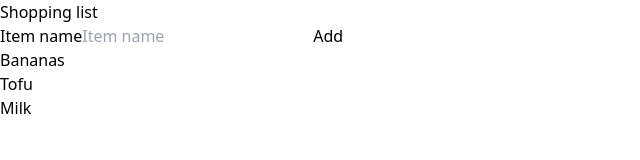
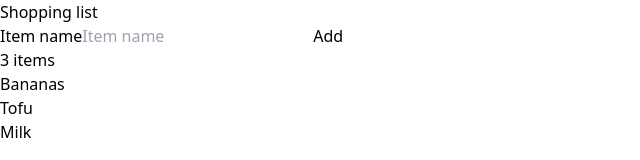
Before and after one commit to LeBenLeBen/vue-workshop, a Vue app: page / in a window 1280 px wide. Shown: the top 160 px of the page, without its empty margins (0-640 px from the left). Built offline with nearby package versions, Linux system fonts and the light colour scheme.

Commit message:
Add items counter

```diff
--- a/src/App.vue
+++ b/src/App.vue
@@ -22,6 +22,10 @@
         Add
       </button>
     </form>
+
+    <div class="text-gray-600 tracking-wide text-sm uppercase text-center">
+      {{ counter }}
+    </div>
 
     <ul class="my-6 border-b border-gray-400">
       <li
@@ -58,6 +62,13 @@ export default {
     };
   },
 
+  computed: {
+    counter() {
+      const length = this.items.length;
+      return length === 1 ? '1 item' : `${length} items`;
+    },
+  },
+
   methods: {
     addItem() {
       const name = this.form.name.trim();
```
